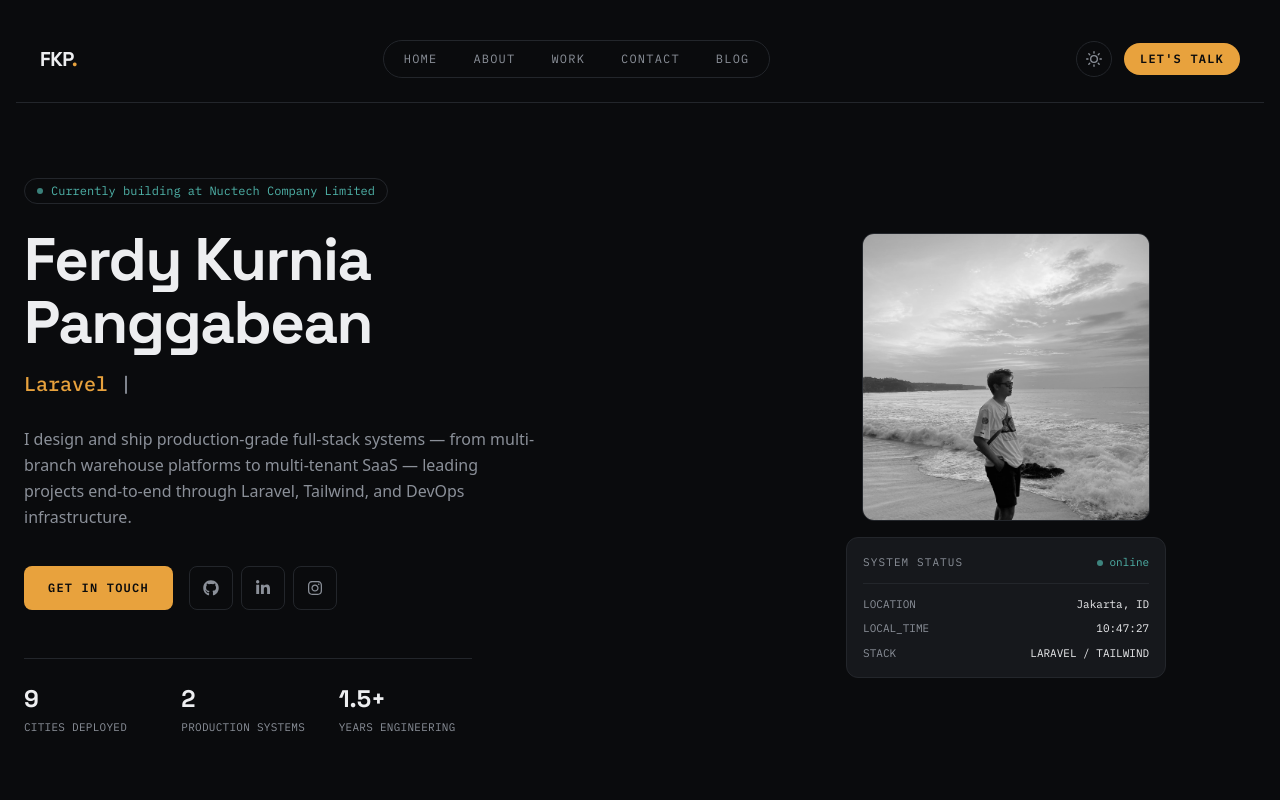
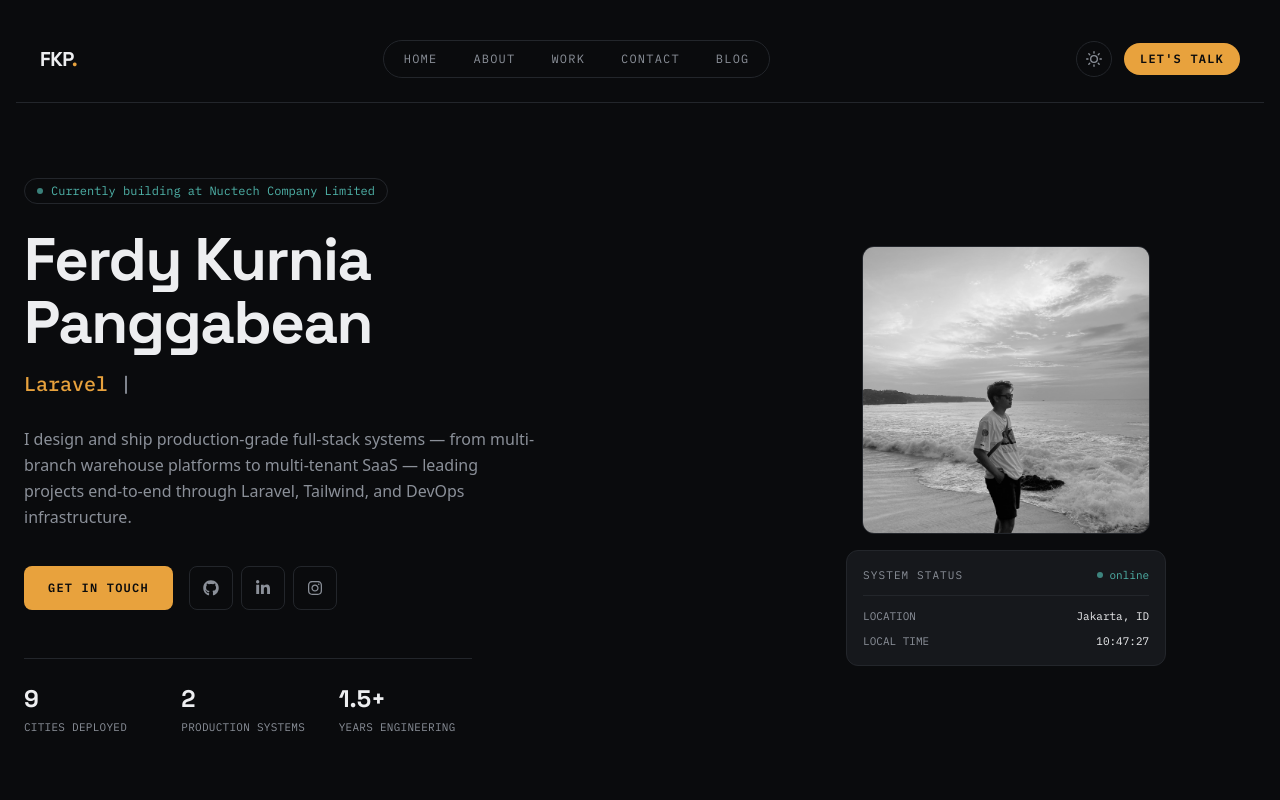
Before and after one commit to ferdykp/next-portofolio, a Next.js app: page / in a window 1280 px wide. Shown: the top 800 px of the page. Built offline with nearby package versions, Linux system fonts and the light colour scheme.

Commit message:
rombak total

```diff
--- a/src/app/layout/Home.js
+++ b/src/app/layout/Home.js
@@ -173,13 +173,13 @@ export default function HomeSection() {
                 <span className="text-[var(--text)]">Jakarta, ID</span>
               </div>
               <div className="flex justify-between">
-                <span>LOCAL_TIME</span>
+                <span>LOCAL TIME</span>
                 <span className="text-[var(--text)]">{time || "--:--:--"}</span>
               </div>
-              <div className="flex justify-between">
+              {/* <div className="flex justify-between">
                 <span>STACK</span>
                 <span className="text-[var(--text)]">LARAVEL / TAILWIND</span>
-              </div>
+              </div> */}
             </div>
           </div>
         </div>
```
